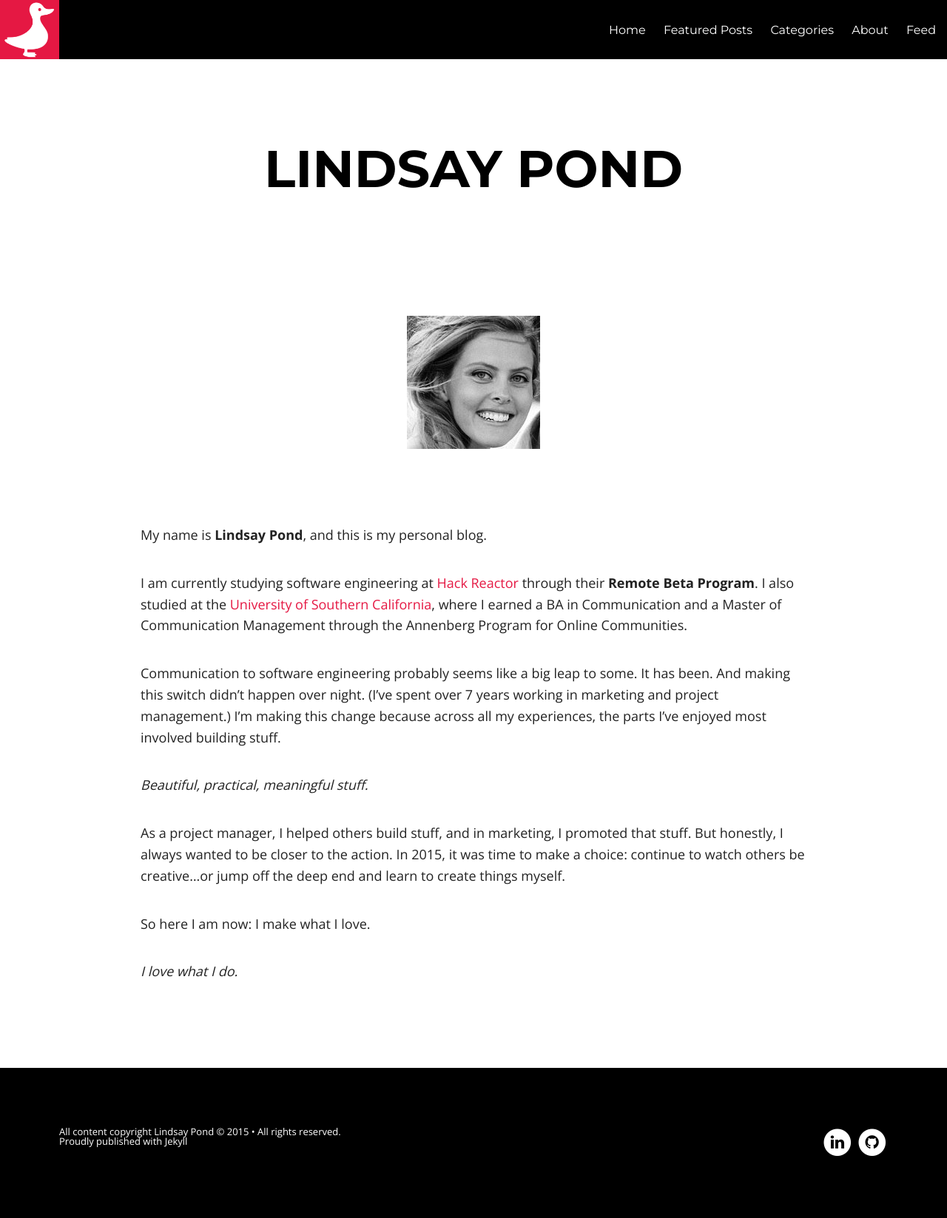
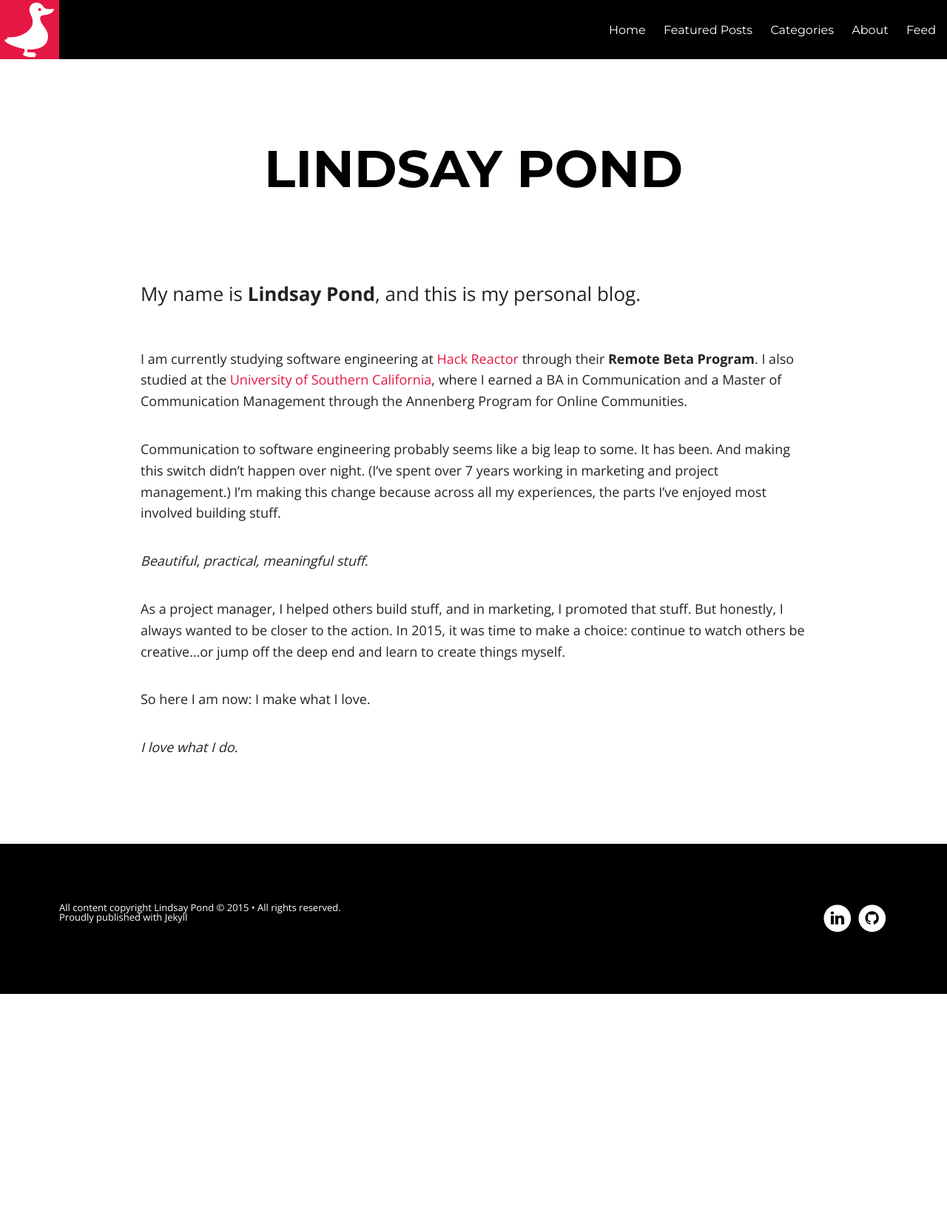
Before and after one commit to lepond/lepond.github.io, a Jekyll site: the page built from lindsay-pond.md, in a window 1280 px wide. Shown: the whole page at 74% size. Built offline with Jekyll 4.4.1, drawn with Linux system fonts in a browser that asks for light colours; nearby versions of some CDN libraries; after the commit the page ends 1344 px from its top, so only the background shows below that.

Commit message:
Update markdown with image url

```diff
--- a/lindsay-pond.md
+++ b/lindsay-pond.md
@@ -1,14 +1,12 @@
 ---
 layout: page
 permalink: /lindsay-pond/index.html
-feature: lp3.jpg
 title: Lindsay Pond
 tags: [Lindsay, Pond, lepond]
 image:
-  feature: lepond.jpg
+  feature: lp3.png
+  thumb: lepond.png
 ---
-
-  <img src="{{ site.url }}/images/lepond.jpg" alt="Lindsay Pond">
 
 
 My name is **Lindsay Pond**, and this is my personal blog.
```
